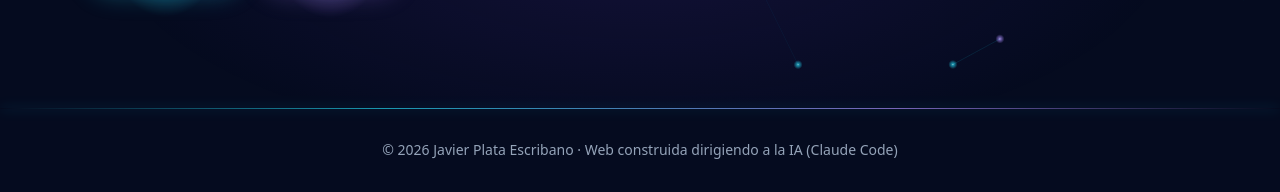
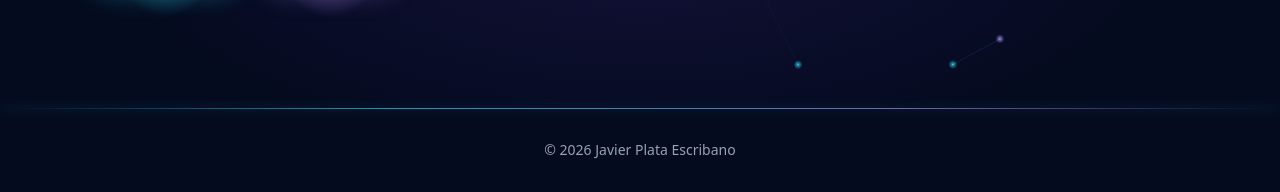
Before and after one commit to jplataes/mi-landing, a plain HTML site: page index.html in a window 1280 px wide. Shown: the part 6301-6493 px from the top of the page. Drawn offline with nearby package versions, Linux system fonts and the light colour scheme; animation ran at ten frames a second.

Commit message:
Pie de página: solo © año y nombre
Co-Authored-By: Claude Opus 5.5 <noreply@anthropic.com>
Claude-Session: https://claude.ai/code/session_012bdfkzNcT1vBLSHHUEqBrt

```diff
--- a/index.html
+++ b/index.html
@@ -573,7 +573,7 @@
 
   <footer class="site-footer py-8">
     <p class="mx-auto max-w-6xl px-4 text-center text-sm text-slate-400 sm:px-6">
-      © <span id="year">2026</span> <span data-i18n="footer">Javier Plata Escribano · Web construida dirigiendo a la IA (Claude Code)</span>
+      © <span id="year">2026</span> Javier Plata Escribano
     </p>
   </footer>
 
--- a/js/i18n.js
+++ b/js/i18n.js
@@ -161,8 +161,7 @@
     contactText: 'Find me on LinkedIn and GitHub.',
     contactLine1: "Finance, SAP, AI… If that's your world too, let's connect.",
     contactLine2: 'Good ideas usually start with a conversation. Shall we talk?',
-    contactLine3: 'I always pick up something new talking to people in the field. Up for a chat?',
-    footer: 'Javier Plata Escribano · Website built by directing AI (Claude Code)'
+    contactLine3: 'I always pick up something new talking to people in the field. Up for a chat?'
   };
 
   // El español se toma del propio HTML al cargar, así no se duplica
```
Also changed, not shown: 1 other file.
